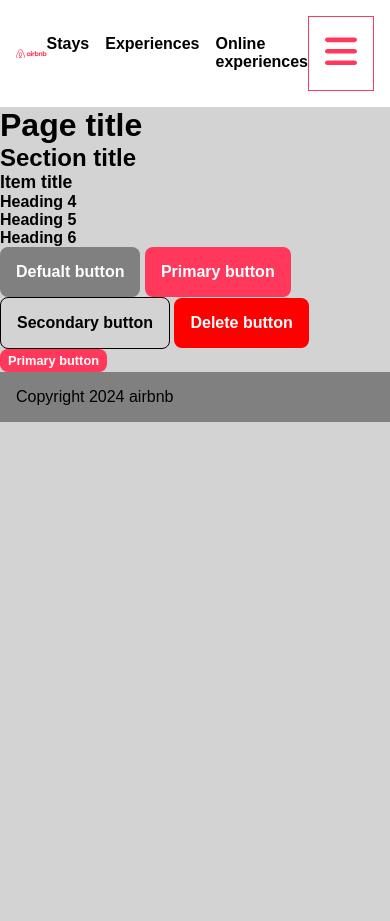
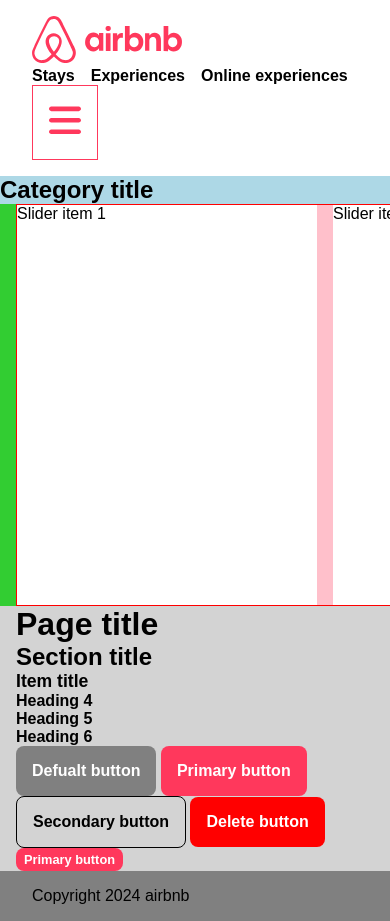
Before and after one commit to felicebloom/ist363-airbnb, a plain HTML site: page index.html in a window 390 px wide. Before the commit the page ends 844 px from the top, so only its background shows below. Drawn offline with Linux system fonts and the light colour scheme; no server answers.

Commit message:
attendance 03/07/24: responsive slider

```diff
--- a/index.html
+++ b/index.html
@@ -8,6 +8,7 @@
   </head>
   <body>
     <header>
+      <div class="container">
         <svg
           class="logo"
           version="1.1"
@@ -87,12 +88,30 @@
             />
           </svg>
         </button>
+      <!-- /container -->
     </header>
     <div class="overlay" id="mobileMenu">
       <button id="closeBtn">Close menu</button>
       Mobile menu content goes here.
     </div>
     <main>
+      <section class="slider">
+        <h2 class="heading heading--2">Category title</h2>
+        <!--.slide__container (shortcut)-->
+        <div class="slider__container">
+          <div class="slider__grid">
+            <!--article.slider__item*6{Slider item $} (shortcut) -->
+            <article class="slider__item">Slider item 1</article>
+            <article class="slider__item">Slider item 2</article>
+            <article class="slider__item">Slider item 3</article>
+            <article class="slider__item">Slider item 4</article>
+            <article class="slider__item">Slider item 5</article>
+            <article class="slider__item">Slider item 6</article>
+          </div>
+        </div>
+      </section>
+
+      <div class="container">
         <h1 class="heading heading--1">Page title</h1>
         <h2 class="heading heading--2">Section title</h2>
         <h3 class="heading heading--3">Item title</h3>
@@ -105,9 +124,13 @@
         <a class="btn btn--secondary" href="">Secondary button</a>
         <a class="btn btn--delete" href="">Delete button</a>
         <a class="btn btn--primary btn--small" href="">Primary button</a>
+      </div>
+      <!-- /container -->
       <div id="content"></div>
     </main>
-    <footer>Copyright 2024 airbnb</footer>
+    <footer class="footer">
+      <div class="container">Copyright 2024 airbnb</div>
+    </footer>
     <script src="js/main.js"></script>
     <script src="js/filter-excersises.js"></script>
   </body>
--- a/sass/components/_index.scss
+++ b/sass/components/_index.scss
@@ -1,7 +1,8 @@
 @use "./btn";
-@use "./category";
+//@use "./category";
 @use "./container";
 @use "./logo";
 @use "./nav";
 @use "./overlay";
 @use "./room";
+@use "./slider";
--- /dev/null
+++ b/sass/components/_slider.scss
@@ -0,0 +1,32 @@
+@use "../abstracts/mixins";
+
+.slider {
+  background-color: lightblue;
+  &__container {
+    background-color: limegreen;
+    overflow-x: scroll;
+    padding-left: 1rem;
+    @include mixins.breakpoint(tablet) {
+      padding-left: calc((100% - 700px) / 2);
+    }
+    @include mixins.breakpoint(laptop) {
+      padding-left: calc((100% - 1024px) / 2);
+    }
+    @include mixins.breakpoint(desktop) {
+      padding-left: calc((100% - 1140px) / 2);
+    }
+  }
+  &__grid {
+    background-color: pink;
+    border: 1px solid red;
+    display: grid;
+    grid-template-columns: repeat(auto-fill, 300px);
+    gap: 1rem;
+    grid-auto-flow: column;
+  }
+  &__item {
+    background-color: white;
+    width: 300px;
+    height: 400px;
+  }
+}
--- a/sass/layout/_footer.scss
+++ b/sass/layout/_footer.scss
@@ -1,4 +1,4 @@
-footer {
+.footer {
   background-color: gray;
   padding: 1rem;
 }
```
Also changed, not shown: css/style.css, 1 other file. Lines whose indentation alone changed are shown as unchanged.
